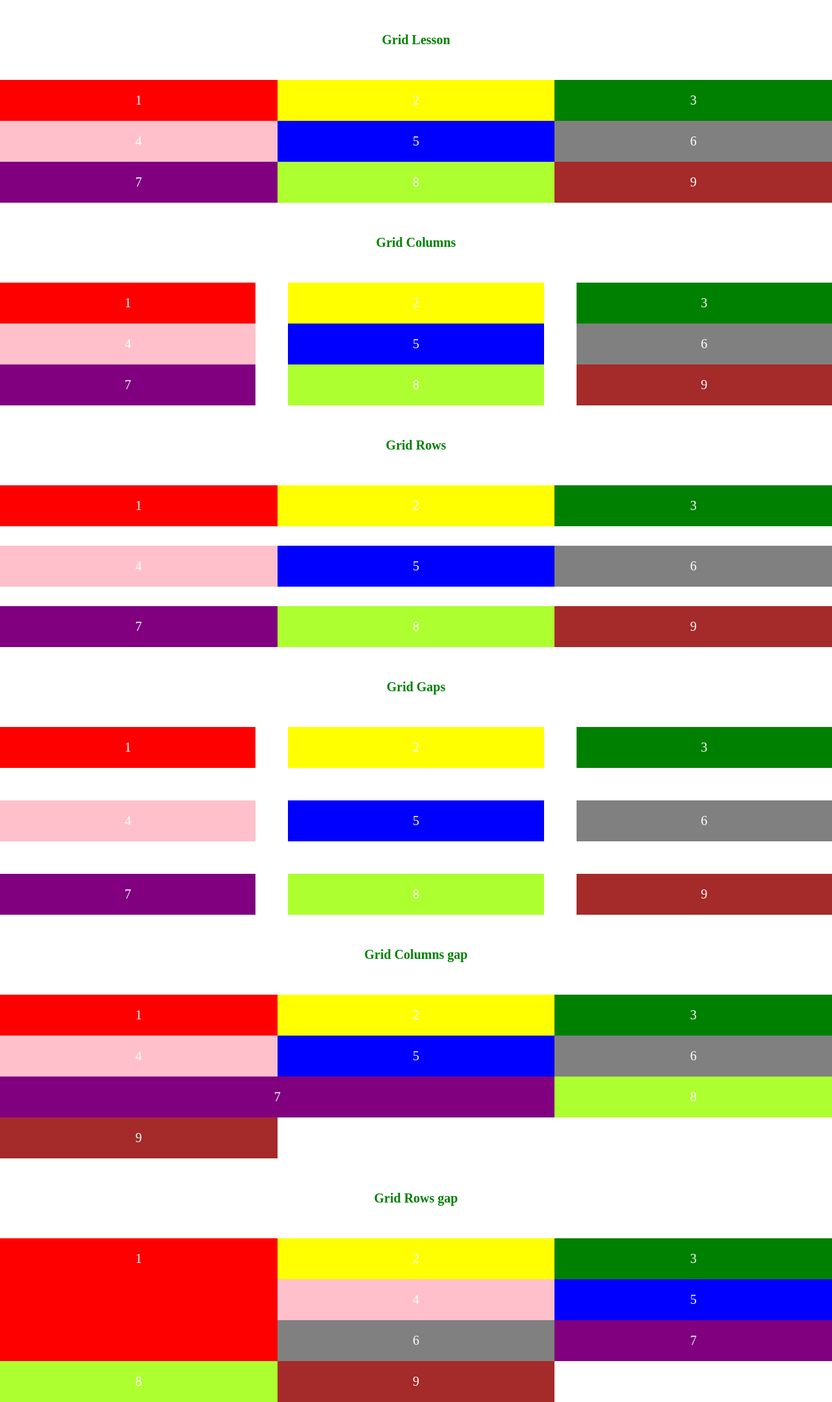
After one commit to Pamokkha/pamokkha.github.io, a PHP site: page /CSS/grid.html in a window 1280 px wide. The commit adds this page. Shown: the whole page at 65% size. Run offline with PHP 8.4, Linux system fonts and the light colour scheme.

Commit message:
Float and Grid Lesson

```diff
--- a/CSS/custom.css
+++ b/CSS/custom.css
@@ -8,6 +8,7 @@
 h1{
     color: green;
     text-align: center;
+    margin: 50px 0px;
 }
 
 /* attribue selector */
@@ -110,3 +111,44 @@ a:visited{
     width: 300px;
     display: inline-block;
 }
+/* float l/r */
+.float_left img{
+    width: 40%;
+    float: left;
+}
+.clear{
+    clear: both;
+}
+.float_right img{
+    width: 40%;
+    float: right;
+}
+/* grid */
+.gridOne div,.gridTwo div,.gridThree div,.gridFour div,.gridFive div,.gridSix div{
+    padding: 20px;
+    color: white;
+    text-align: center;
+}
+.gridOne,.gridTwo,.gridThree,.gridFour,.gridFive,.gridSix{
+    display: grid;
+    grid-template-columns: auto auto auto;
+}
+.gridTwo{
+    grid-column-gap: 50px;
+}
+.gridThree{
+    grid-row-gap: 30px;
+}
+.gridFour{
+    grid-gap: 50px;
+    /* grid-row-gap:40px; */
+    /* grid-colum-gap: 20px */
+}
+.colunmadd{
+    grid-column-start: 1;
+    grid-column-end: 3;
+}
+.rowadd{
+    grid-row-start: 1;
+    grid-row-end: 4;
+}
--- /dev/null
+++ b/CSS/grid.html
@@ -0,0 +1,84 @@
+<!DOCTYPE html>
+<html lang="en">
+<head>
+    <meta charset="UTF-8">
+    <meta name="viewport" content="width=device-width, initial-scale=1.0">
+    <title>Grid</title>
+    <link rel="stylesheet" href="custom.css">
+</head>
+<body>
+    <h1>Grid Lesson</h1>
+<div class="gridOne">
+    <div style="background-color: red;">1</div>
+    <div style="background-color: yellow;">2</div>
+    <div style="background-color: green;">3</div>
+    <div style="background-color: pink;">4</div>
+    <div style="background-color: blue;">5</div>
+    <div style="background-color: gray;">6</div>
+    <div style="background-color: purple;">7</div>
+    <div style="background-color: greenyellow;">8</div>
+    <div style="background-color:brown;">9</div>
+</div>
+<h1>Grid Columns</h1>
+<div class="gridTwo">
+    <div style="background-color: red;">1</div>
+    <div style="background-color: yellow;">2</div>
+    <div style="background-color: green;">3</div>
+    <div style="background-color: pink;">4</div>
+    <div style="background-color: blue;">5</div>
+    <div style="background-color: gray;">6</div>
+    <div style="background-color: purple;">7</div>
+    <div style="background-color: greenyellow;">8</div>
+    <div style="background-color:brown;">9</div>
+</div>
+<h1>Grid Rows</h1>
+<div class="gridThree">
+    <div style="background-color: red;">1</div>
+    <div style="background-color: yellow;">2</div>
+    <div style="background-color: green;">3</div>
+    <div style="background-color: pink;">4</div>
+    <div style="background-color: blue;">5</div>
+    <div style="background-color: gray;">6</div>
+    <div style="background-color: purple;">7</div>
+    <div style="background-color: greenyellow;">8</div>
+    <div style="background-color:brown;">9</div>
+</div>
+<h1>Grid Gaps</h1>
+<div class="gridFour">
+    <div style="background-color: red;">1</div>
+    <div style="background-color: yellow;">2</div>
+    <div style="background-color: green;">3</div>
+    <div style="background-color: pink;">4</div>
+    <div style="background-color: blue;">5</div>
+    <div style="background-color: gray;">6</div>
+    <div style="background-color: purple;">7</div>
+    <div style="background-color: greenyellow;">8</div>
+    <div style="background-color:brown;">9</div>
+</div>
+
+<h1>Grid Columns gap</h1>
+<div class="gridFive">
+    <div style="background-color: red;" >1</div>
+    <div style="background-color: yellow;">2</div>
+    <div style="background-color: green;">3</div>
+    <div style="background-color: pink;">4</div>
+    <div style="background-color: blue;">5</div>
+    <div style="background-color: gray;">6</div>
+    <div style="background-color: purple;" class="colunmadd">7</div>
+    <div style="background-color: greenyellow;">8</div>
+    <div style="background-color:brown;">9</div>
+</div>
+<h1>Grid Rows gap</h1>
+<div class="gridSix">
+    <div style="background-color: red;" class="rowadd">1</div>
+    <div style="background-color: yellow;">2</div>
+    <div style="background-color: green;" >3</div>
+    <div style="background-color: pink;">4</div>
+    <div style="background-color: blue;">5</div>
+    <div style="background-color: gray;">6</div>
+    <div style="background-color: purple;">7</div>
+    <div style="background-color: greenyellow;">8</div>
+    <div style="background-color:brown;">9</div>
+</div>
+</body>
+</html>
```
Also changed, not shown: CSS/float.html (added, +29 -0 lines), CSS/images/img1.jpg (added), CSS/register.html (line endings or trailing spaces).
